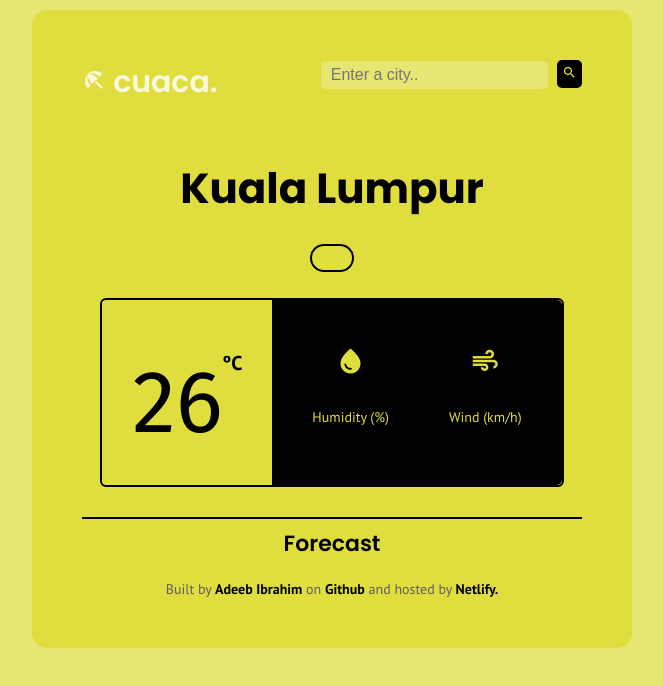
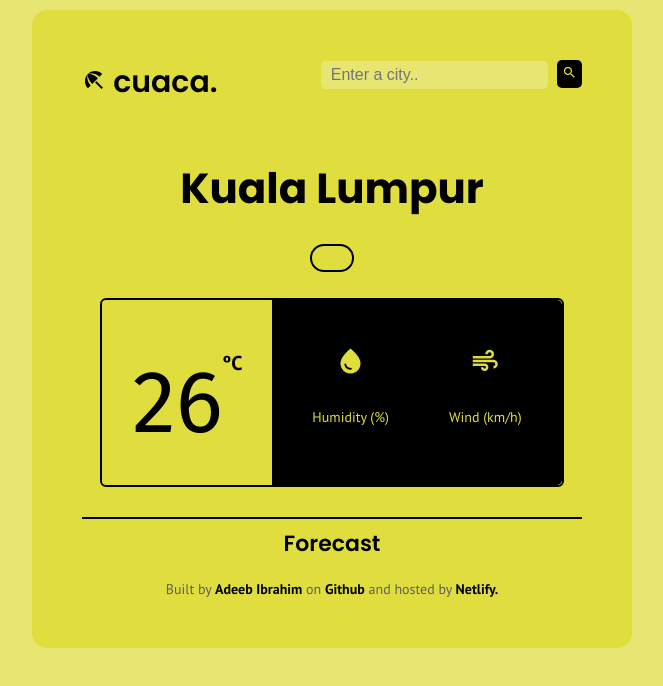
Before and after one commit to yanaadeeb/cuaca-app, a plain HTML site: page index.html in a window 1280 px wide. Shown: the whole page, without its empty margins (308-971 px from the left). Drawn offline with nearby package versions, Linux system fonts and the light colour scheme; no server answers.

Commit message:
Update style.css
changed logo color

```diff
--- a/src/style.css
+++ b/src/style.css
@@ -30,7 +30,7 @@ header {
 .logo {
   font-family: "Poppins", sans-serif;
   font-size: 30px;
-  color: #f9f9dc;
+  color: black;
   font-weight: 600;
 }
 
```
